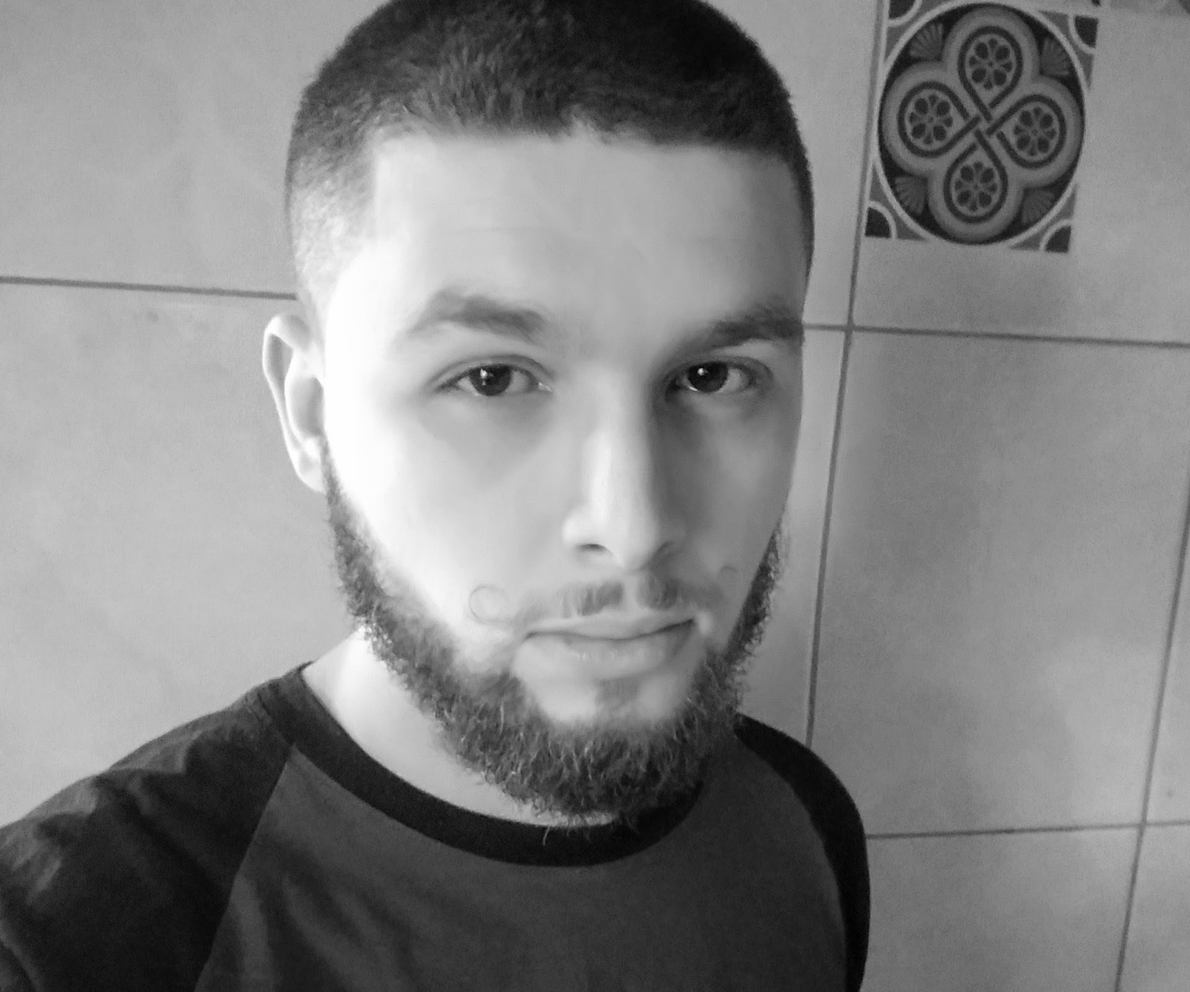
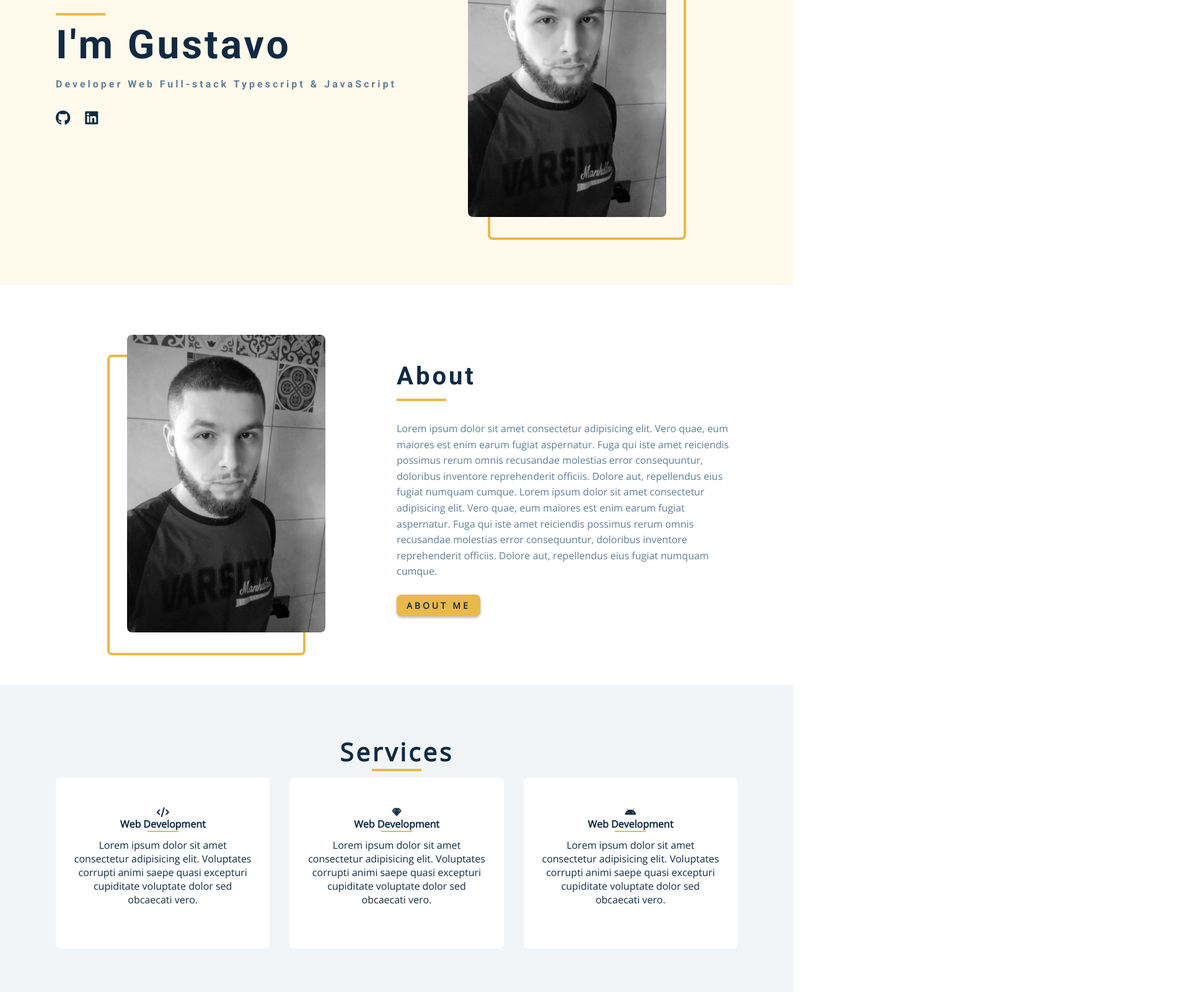
Before and after one commit to GBShadow/shadow-portifolio, a website built with Parcel: page index.html in a window 1280 px wide. Shown: the part 340-1940 px from the top of the page at 62% size, 1920 px wide, since content can reach past the window. Built offline with nearby package versions, Linux system fonts and the light colour scheme.

Commit message:
Start styling some components

```diff
--- a/index.html
+++ b/index.html
@@ -3,55 +3,148 @@
   <head>
     <meta charset="UTF-8" />
     <meta name="viewport" content="width=device-width, initial-scale=1" />
-    <link rel="preconnect" href="https://fonts.googleapis.com" />
-    <link rel="preconnect" href="https://fonts.gstatic.com" crossorigin />
-    <link
-      href="https://fonts.googleapis.com/css2?family=Nunito:wght@400;800&display=swap"
-      rel="stylesheet"
-    />
     <link rel="stylesheet" href="sass/style.scss" />
     <title>Shadow Portfólio</title>
-    <script src="https://unpkg.com/feather-icons"></script>
+    <script
+      src="https://kit.fontawesome.com/ceda21751d.js"
+      crossorigin="anonymous"
+    ></script>
   </head>
   <body>
     <header class="l-header">
-      <strong>GBShadow</strong>
+      <div class="l-header__content">
+        <strong class="l-header__logo"
+          ><span class="u-color-yellow">GBS</span>hadow</strong
+        >
         <nav class="c-menu">
           <a href="" class="c-menu__link">Home</a>
           <a href="" class="c-menu__link">About</a>
           <a href="" class="c-menu__link">Projects</a>
           <a href="" class="c-menu__link">Contact</a>
         </nav>
+      </div>
     </header>
     <main class="l-main">
-      <section class="c-hero">
-        <div class="c-hero__info-container">
-          <h1 class="c-hero__title">I'm Gustavo</h1>
-          <p class="c-hero__subtitle">
+      <section class="l-hero">
+        <div class="l-hero__content">
+          <div class="l-hero__info-container">
+            <div class="u-underline"></div>
+            <h1 class="l-hero__title">I'm Gustavo</h1>
+            <p class="l-hero__subtitle">
               Developer Web Full-stack Typescript & JavaScript
             </p>
-          <div class="c-hero__social-media">
-            <a href="" class="c-hero__link">
-              <i data-feather="github"></i>
+            <div class="l-hero__social-media">
+              <a href="#" class="l-hero__link">
+                <i class="fab fa-github"></i>
               </a>
-            <a href="" class="c-hero__link">
-              <i data-feather="linkedin"></i>
+              <a href="#" class="l-hero__link">
+                <i class="fab fa-linkedin"></i>
               </a>
             </div>
           </div>
-        <div class="c-hero__photo-container">
-          <img class="c-hero__photo" src="./img/me.jpg" alt="Foto de Gustavo" />
+          <div class="l-hero__photo-container">
+            <img
+              class="l-hero__photo"
+              src="./img/me.jpg"
+              alt="Foto de Gustavo"
+            />
+          </div>
         </div>
       </section>
-      <section class="c-about-me">
-        <div class="c-about-me__photo-container">
-          <img src="./img/me.jpg" alt="" class="c-about-me__photo">
+      <section class="l-about-me">
+        <div class="l-about-me__content">
+          <div class="l-about-me__photo-container">
+            <img
+              src="./img/me.jpg"
+              alt="Foto de Gustavo"
+              class="l-about-me__photo"
+            />
           </div>
-        <div></div>
+          <div class="l-about-me__resume">
+            <h2 class="l-about-me__title">About</h2>
+            <div class="u-underline"></div>
+            <p class="l-about-me__description">
+              Lorem ipsum dolor sit amet consectetur adipisicing elit. Vero
+              quae, eum maiores est enim earum fugiat aspernatur. Fuga qui iste
+              amet reiciendis possimus rerum omnis recusandae molestias error
+              consequuntur, doloribus inventore reprehenderit officiis. Dolore
+              aut, repellendus eius fugiat numquam cumque. Lorem ipsum dolor sit
+              amet consectetur adipisicing elit. Vero quae, eum maiores est enim
+              earum fugiat aspernatur. Fuga qui iste amet reiciendis possimus
+              rerum omnis recusandae molestias error consequuntur, doloribus
+              inventore reprehenderit officiis. Dolore aut, repellendus eius
+              fugiat numquam cumque.
+            </p>
+            <button type="button" class="l-about-me__button">About me</button>
+          </div>
+        </div>
+      </section>
+      <section class="l-services">
+        <div class="l-services__content">
+          <h2 class="l-services__title">Services</h2>
+          <div class="u-underline"></div>
+          <div class="l-services__cards">
+            <div class="l-services__card">
+              <i class="fas fa-code l-services__icon"></i>
+              <strong class="l-services__card__title">Web Development</strong>
+              <div class="u-underline"></div>
+              <p class="l-services__description">
+                Lorem ipsum dolor sit amet consectetur adipisicing elit.
+                Voluptates corrupti animi saepe quasi excepturi cupiditate
+                voluptate dolor sed obcaecati vero.
+              </p>
+            </div>
+            <div class="l-services__card">
+              <i class="fab fa-sketch l-services__icon"></i>
+              <strong class="l-services__card__title">Web Development</strong>
+              <div class="u-underline"></div>
+              <p class="l-services__description">
+                Lorem ipsum dolor sit amet consectetur adipisicing elit.
+                Voluptates corrupti animi saepe quasi excepturi cupiditate
+                voluptate dolor sed obcaecati vero.
+              </p>
+            </div>
+            <div class="l-services__card">
+              <i class="fab fa-android l-services__icon"></i>
+              <strong class="l-services__card__title">Web Development</strong>
+              <div class="u-underline"></div>
+              <p class="l-services__description">
+                Lorem ipsum dolor sit amet consectetur adipisicing elit.
+                Voluptates corrupti animi saepe quasi excepturi cupiditate
+                voluptate dolor sed obcaecati vero.
+              </p>
+            </div>
+          </div>
+        </div>
+      </section>
+      <section class="l-last-works">
+        <h2 class="l-last-works__title">Latest Works</h2>
+        <p class="l-last-works__description">
+          Lorem ipsum dolor sit amet consectetur adipisicing elit. Laudantium
+          repudiandae cupiditate ea facilis incidunt, non sapiente! Debitis
+          magnam, earum assumenda obcaecati cum quaerat facere ratione molestiae
+          dignissimos aliquid blanditiis architecto voluptates delectus
+          voluptate animi nulla! Autem explicabo perspiciatis officia ea.
+        </p>
+        <div class="l-last-works__projects">
+          <div class="l-last-works__project">
+            <div class="l-last-works__background"></div>
+            <strong class="l-last-works__project-name"></strong>
+          </div>
+          <div class="l-last-works__project">
+            <div class="l-last-works__background"></div>
+            <strong class="l-last-works__project-name"></strong>
+          </div>
+          <div class="l-last-works__project">
+            <div class="l-last-works__background"></div>
+            <strong class="l-last-works__project-name"></strong>
+          </div>
+          <div class="l-last-works__project">
+            <div class="l-last-works__background"></div>
+            <strong class="l-last-works__project-name"></strong>
+          </div>
+        </div>
       </section>
     </main>
-    <script>
-      feather.replace();
-    </script>
   </body>
 </html>
--- /dev/null
+++ b/sass/layout/_l-about-me.scss
@@ -0,0 +1,73 @@
+$component-name: "l-about-me";
+
+.#{$component-name} {
+  background-color: var(--color-white-1);
+  grid-column: 1 / -1;
+  padding: 8rem 0;
+
+  &__content {
+    max-width: $max-width;
+    margin: 0 auto;
+    display: grid;
+    grid-template-columns: 1fr 1fr;
+  }
+
+  &__photo-container {
+    position: relative;
+    align-self: center;
+    justify-self: center;
+
+    &::before {
+      content: "";
+      width: 100%;
+      height: 100%;
+      border: 4px solid var(--color-yellow-2);
+      position: absolute;
+      top: 3.2rem;
+      left: -3.2rem;
+      border-radius: 8px;
+    }
+  }
+
+  &__photo {
+    position: relative;
+    width: 320px;
+    height: 480px;
+    object-fit: cover;
+    border-radius: 8px;
+    z-index: 2;
+  }
+
+  &__resume {
+    align-self: center;
+  }
+
+  &__title {
+    font-size: 4rem;
+    line-height: 1.8;
+    font-family: "Roboto", sans-serif;
+  }
+
+  &__description {
+    color: var(--color-gray-1);
+    margin: 3.2rem 0 2.4rem;
+    line-height: 1.6;
+  }
+
+  &__button {
+    text-transform: uppercase;
+    border-radius: 8px;
+    font-weight: 700;
+    letter-spacing: 4px;
+    padding: 0.8rem 1.6rem;
+    background-color: var(--color-yellow-2);
+    border: 0;
+    box-shadow: 0 2px 4px rgba(0, 0, 0, 0.3);
+    font-size: 1.4rem;
+    transition: all 0.5s;
+
+    &:hover {
+      background-color: #f9da8b;
+    }
+  }
+}
--- a/sass/layout/_l-header.scss
+++ b/sass/layout/_l-header.scss
@@ -1,8 +1,26 @@
 $component-name: "l-header";
 
 .#{$component-name} {
-  text-align: center;
-  background-color: #eee;
-  margin: 0 auto;
-  width: $max-width;
+  display: grid;
+  grid-template-columns:
+    calc(50vw - $max-width)
+    repeat(3, 1fr)
+    calc(50vw - $max-width);
+  background-color: var(--color-yellow-1);
+  padding: 3.2rem;
+
+  &__content {
+    grid-column: 2 / -2;
+    width: $max-width;
+    margin: 0 auto;
+    display: grid;
+    grid-template-columns: auto 1fr;
+    align-items: center;
+  }
+
+  &__logo {
+    letter-spacing: 8px;
+    font-size: 3rem;
+    text-shadow: 0 2px 4px rgba(0, 0, 0, 0.3);
+  }
 }
--- /dev/null
+++ b/sass/layout/_l-hero.scss
@@ -0,0 +1,69 @@
+$component-name: "l-hero";
+
+.#{$component-name} {
+  grid-column: 1 / -1;
+  background-color: var(--color-yellow-1);
+
+  &__content {
+    max-width: $max-width;
+    height: calc(100vh - 105px);
+    margin: 0 auto;
+    display: grid;
+    grid-template-columns: 1fr 1fr;
+  }
+
+  &__info-container {
+    align-self: center;
+    font-family: "Roboto", sans-serif;
+  }
+
+  &__title {
+    position: relative;
+    font-size: 6.4rem;
+    letter-spacing: 4px;
+    margin-bottom: 1.6rem;
+  }
+
+  &__subtitle {
+    color: var(--color-gray-1);
+    letter-spacing: 4px;
+    font-weight: 700;
+    margin-bottom: 3.2rem;
+  }
+
+  &__social-media {
+    display: flex;
+    gap: 2.4rem;
+    font-size: 2.4rem;
+  }
+
+  &__link {
+    color: var(--color-text);
+  }
+
+  &__photo-container {
+    position: relative;
+    align-self: center;
+    justify-self: center;
+
+    &::before {
+      content: "";
+      width: 100%;
+      height: 100%;
+      border: 4px solid var(--color-yellow-2);
+      position: absolute;
+      top: 3.2rem;
+      right: -3.2rem;
+      border-radius: 8px;
+    }
+  }
+
+  &__photo {
+    position: relative;
+    width: 320px;
+    height: 480px;
+    object-fit: cover;
+    border-radius: 8px;
+    z-index: 2;
+  }
+}
--- /dev/null
+++ b/sass/layout/_l-main.scss
@@ -0,0 +1,9 @@
+$component-name: "l-main";
+
+.#{$component-name} {
+  display: grid;
+  grid-template-columns:
+    calc(50vw - ($max-width / 2))
+    repeat(3, 1fr)
+    calc(50vw - ($max-width / 2));
+}
--- /dev/null
+++ b/sass/layout/_l-services.scss
@@ -0,0 +1,39 @@
+$component-name: "l-services";
+
+.#{$component-name} {
+  grid-column: 1 / -1;
+  background-color: var(--color-gray-2);
+
+  &__content {
+    max-width: $max-width;
+    margin: 0 auto;
+    padding: 8rem 0;
+    display: grid;
+    place-items: center;
+  }
+
+  &__title {
+    font-weight: 700;
+    font-size: 4rem;
+  }
+
+  &__cards {
+    display: flex;
+    gap: 3.2rem;
+  }
+
+  &__card {
+    background-color: var(--color-white-1);
+    border-radius: 8px;
+    padding: 4.8rem 2.4rem 6.8rem;
+    display: flex;
+    flex-direction: column;
+    align-items: center;
+    text-align: center;
+
+    & .u-underline {
+      width: 50px;
+      height: 2px;
+    }
+  }
+}
--- a/sass/style.scss
+++ b/sass/style.scss
@@ -1,6 +1,9 @@
 @charset "utf-8";
+@import url("https://fonts.googleapis.com/css?family=Open+Sans|Roboto:400,700&display=swap");
 
-* {
+*,
+*::before,
+*::after {
   margin: 0;
   padding: 0;
   outline: 0;
@@ -14,7 +17,7 @@
 :root {
   font-size: 62.5%;
 
-  @each $name, $color in $webfatorial-colors {
+  @each $name, $color in $colors {
     --color-#{$name}: #{$color};
   }
 
@@ -23,20 +26,36 @@
   }
 }
 
+h1,
+h2,
+h3,
+h4,
+h5,
+h6 {
+  letter-spacing: 4px;
+}
+
 html,
 body,
 input,
 textarea,
 button {
   font-size: 16px;
+  font-family: "Open Sans", sans-serif;
+  color: var(--color-text);
 }
 
-body {
-  display: grid;
-  grid-template-columns:
-    calc(50vw - $max-width)
-    repeat(3, 1fr)
-    calc(50vw - $max-width);
+button {
+  cursor: pointer;
 }
 
 @import "layout/l-header";
+@import "layout/l-main";
+@import "layout/l-hero";
+@import "layout/l-about-me";
+@import "layout/l-services";
+
+@import "component/c-menu";
+
+@import "utility/u-color";
+@import "utility/u-underline";
--- /dev/null
+++ b/sass/utility/_u-underline.scss
@@ -0,0 +1,8 @@
+$component-name: "u-underline";
+
+.#{$component-name} {
+  width: 80px;
+  height: 4px;
+  background-color: var(--color-yellow-2);
+  margin-bottom: 1rem;
+}
```
Also changed, not shown: sass/abstract/_variables.scss (+7 -12 lines), sass/component/_c-menu.scss (added, +23 -0 lines), sass/utility/_u-color.scss (added, +7 -0 lines). Lines whose indentation alone changed are shown as unchanged.
